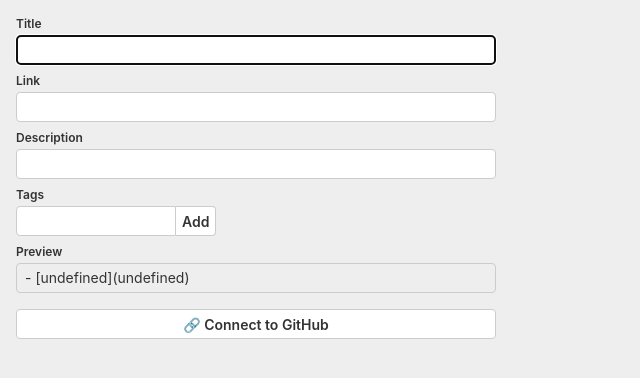
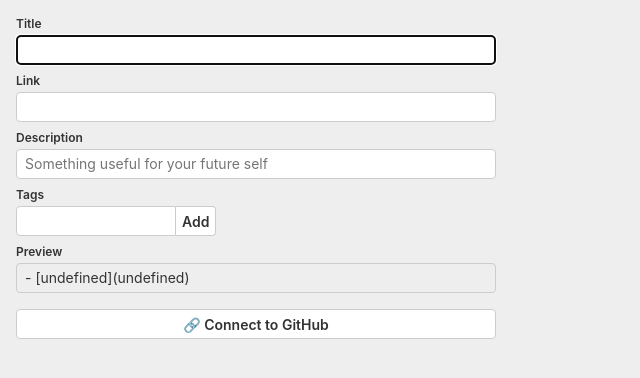
Before and after one commit to osmoscraft/osmosmemo, a website with bundled scripts: page src/popup.html in a window 1280 px wide. Shown: the whole page, without its empty margins (0-640 px from the left). Built offline with nearby package versions, Linux system fonts and the light colour scheme; no server answers; what webextension-polyfill-ts would draw is missing.

Commit message:
Add placeholder for description field

```diff
--- a/src/popup.html
+++ b/src/popup.html
@@ -24,7 +24,7 @@
       <div class="field">
         <label class="field__label" for="description">Description</label>
         <div class="field__input js-textarea-fit-container">
-          <textarea id="description" name="description" class="js-description field__input" rows="1"></textarea>
+          <textarea id="description" name="description" class="js-description field__input" placeholder="Something useful for your future self" rows="1"></textarea>
         </div>
       </div>
       <hr />
```
